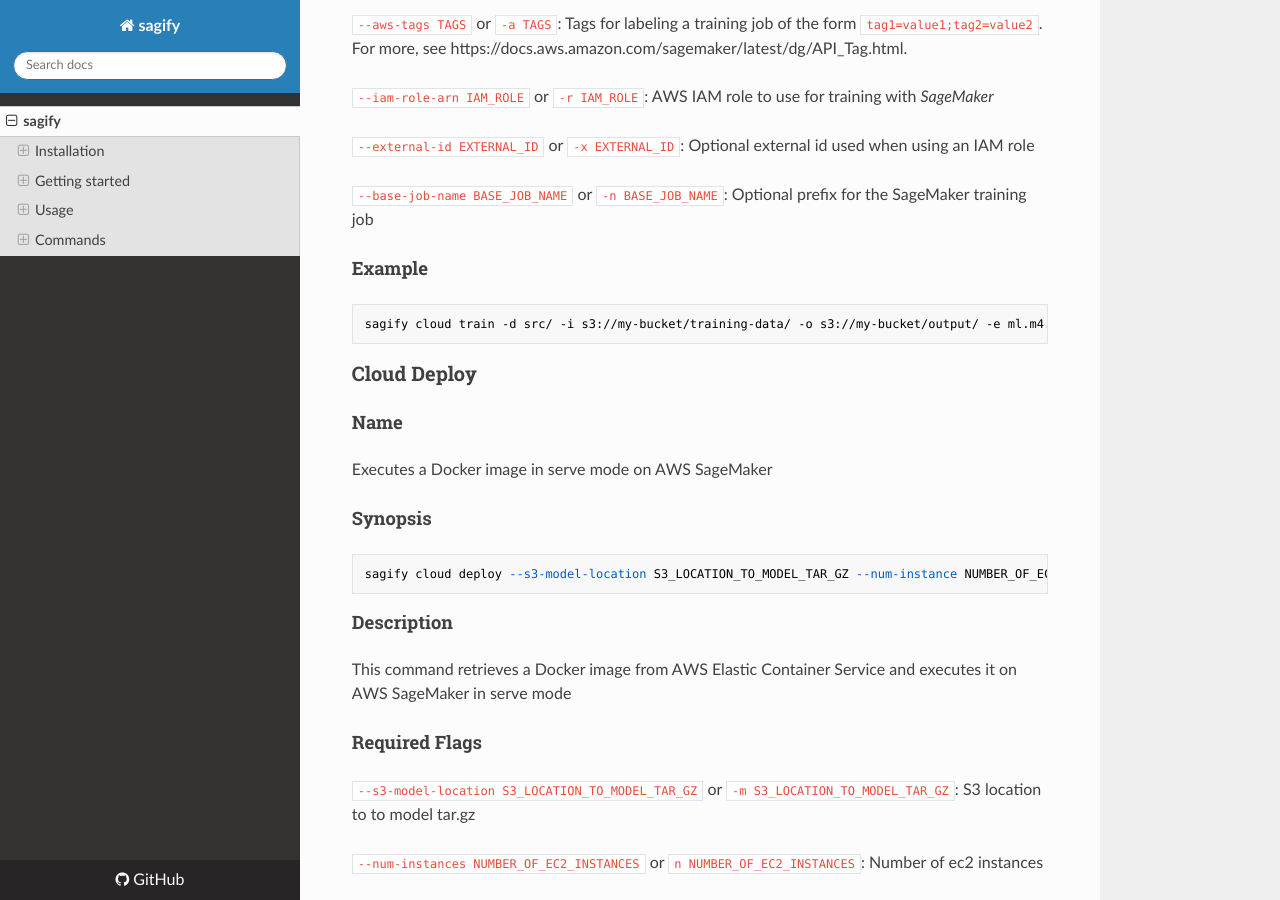
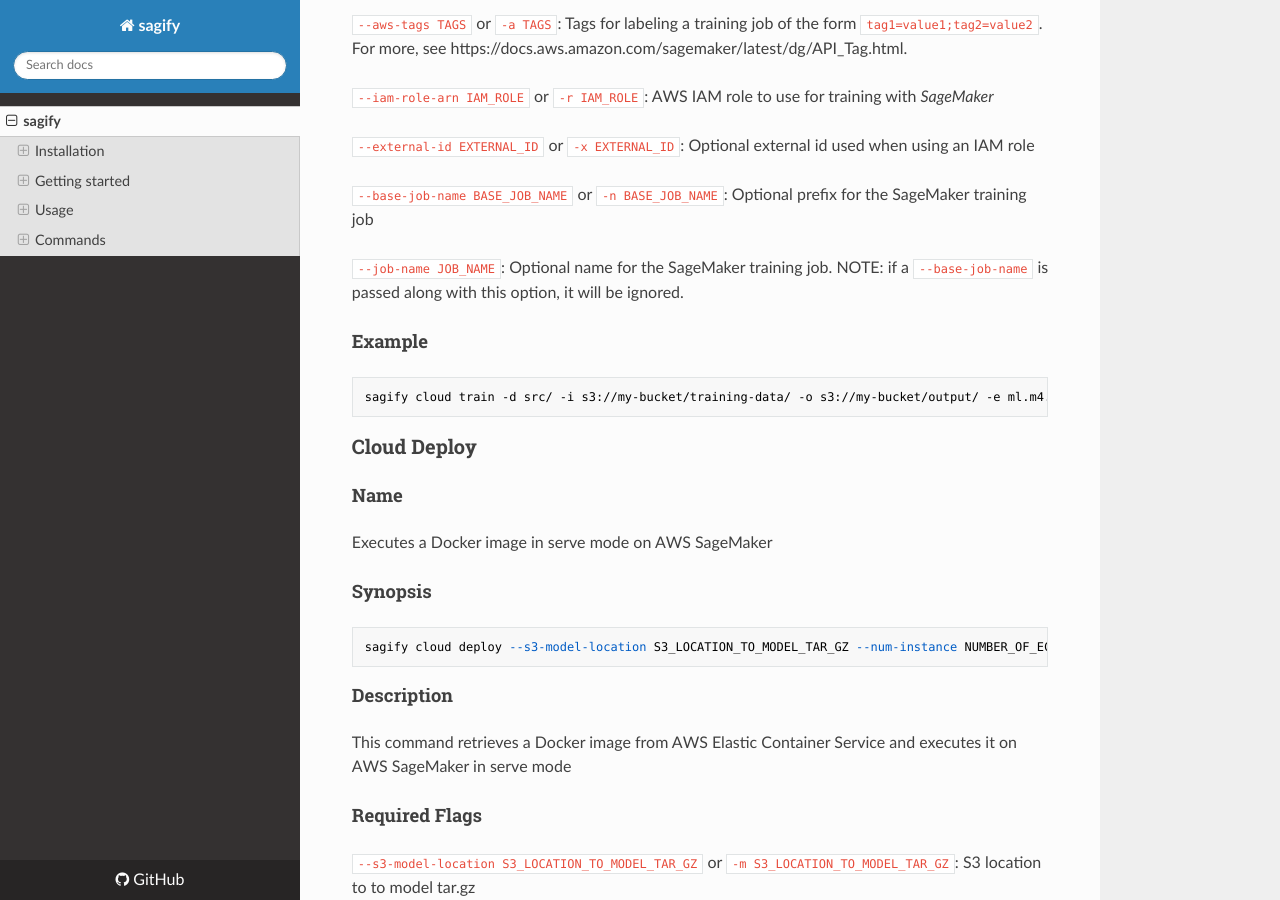
Before and after one commit to Kenza-AI/sagify, an MkDocs documentation site: the page built from docs/index.md, in a window 1280 px wide and 900 px high, scrolled down 15600 px. Built offline with MkDocs 1.6.1, drawn with Linux system fonts in a browser that asks for light colours; nearby versions of some CDN libraries.

Commit message:
Updated docs with upcomin

```diff
--- a/docs/index.md
+++ b/docs/index.md
@@ -469,7 +469,7 @@
 
 #### Synopsis
 
-    sagify cloud train --input-s3-dir INPUT_DATA_S3_LOCATION --output-s3-dir S3_LOCATION_TO_SAVE_OUTPUT --ec2-type EC2_TYPE [--dir SRC_DIR] [--hyperparams-file HYPERPARAMS_JSON_FILE] [--volume-size EBS_SIZE_IN_GB] [--time-out TIME_OUT_IN_SECS] [--aws-tags TAGS] [--iam-role-arn IAM_ROLE] [--external-id EXTERNAL_ID] [--base-job-name BASE_JOB_NAME]
+    sagify cloud train --input-s3-dir INPUT_DATA_S3_LOCATION --output-s3-dir S3_LOCATION_TO_SAVE_OUTPUT --ec2-type EC2_TYPE [--dir SRC_DIR] [--hyperparams-file HYPERPARAMS_JSON_FILE] [--volume-size EBS_SIZE_IN_GB] [--time-out TIME_OUT_IN_SECS] [--aws-tags TAGS] [--iam-role-arn IAM_ROLE] [--external-id EXTERNAL_ID] [--base-job-name BASE_JOB_NAME] [--job-name JOB_NAME]
 
 #### Description
 
@@ -500,6 +500,8 @@
 `--external-id EXTERNAL_ID` or `-x EXTERNAL_ID`: Optional external id used when using an IAM role
 
 `--base-job-name BASE_JOB_NAME` or `-n BASE_JOB_NAME`: Optional prefix for the SageMaker training job
+
+`--job-name JOB_NAME`: Optional name for the SageMaker training job. NOTE: if a `--base-job-name` is passed along with this option, it will be ignored.
 
 #### Example
 
```
Also changed, not shown: README.md (+3 -1 lines).
